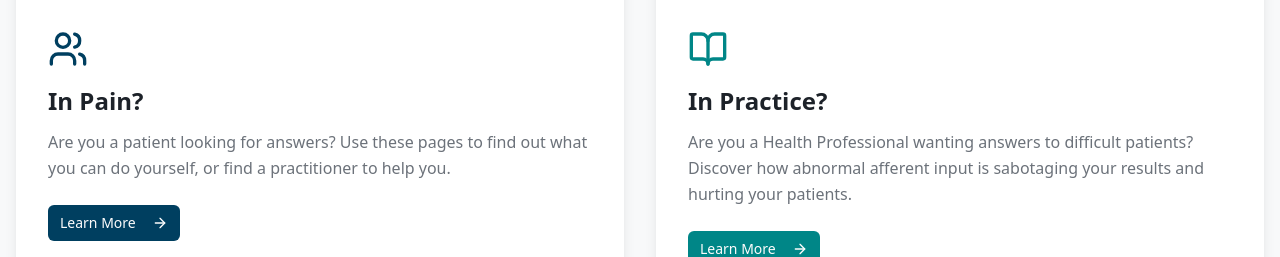
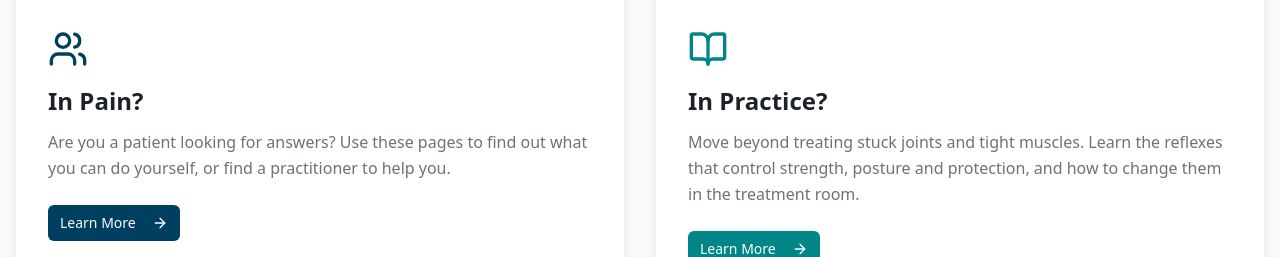
Before and after one commit to siking001/afferentology, a Next.js app: page / in a window 1280 px wide. Shown: the part 2840-3097 px from the top of the page. Built offline with nearby package versions, Linux system fonts and the light colour scheme.

Commit message:
Update In Practice card copy on homepage

```diff
--- a/app/page.tsx
+++ b/app/page.tsx
@@ -244,8 +244,8 @@ export default function HomePage() {
                   <BookOpen className="mb-4 h-10 w-10 text-secondary" />
                   <h3 className="mb-3 text-2xl font-bold text-foreground">In Practice?</h3>
                   <p className="mb-6 text-muted-foreground leading-relaxed">
-                    Are you a Health Professional wanting answers to difficult patients? Discover how abnormal afferent
-                    input is sabotaging your results and hurting your patients.
+  Move beyond treating stuck joints and tight muscles. Learn the reflexes that control strength,
+  posture and protection, and how to change them in the treatment room.
                   </p>
                   <Button asChild className="bg-secondary hover:bg-secondary/90">
                     <Link href="/practitioners">
```
